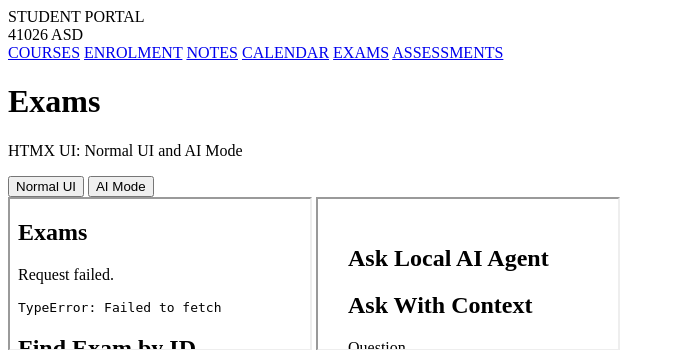
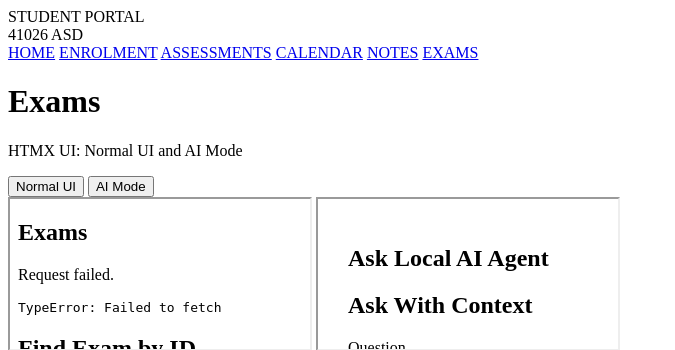
Before and after one commit to owenz52/41026_ASD_Project, a Flask app: template student-caydenyip/frontend/templates/index.html in a window 1280 px wide. Shown: the top 350 px of the page, without its empty margins (0-675 px from the left). Run offline with Flask 3, Linux system fonts and the light colour scheme; the template is opened without the code that fills it, so the values that code supplies are empty.

Commit message:
changes to exam side bar

```diff
--- a/student-caydenyip/frontend/templates/index.html
+++ b/student-caydenyip/frontend/templates/index.html
@@ -20,12 +20,12 @@
         </div>
 
         <nav class="nav">
-            <a class="nav__item" href="http://localhost:8080">COURSES</a>
+            <a class="nav__item" href="http://localhost:8000">HOME</a>
             <a class="nav__item" href="http://localhost:8080">ENROLMENT</a>
-            <a class="nav__item" href="http://localhost:8081">NOTES</a>
+            <a class="nav__item" href="http://localhost:8081">ASSESSMENTS</a>
             <a class="nav__item" href="http://localhost:8082">CALENDAR</a>
+            <a class="nav__item" href="http://localhost:8083">NOTES</a>
             <a class="nav__item nav__item--active" href="http://localhost:8084">EXAMS</a>
-            <a class="nav__item" href="/">ASSESSMENTS</a>
         </nav>
     </aside>
 
```
